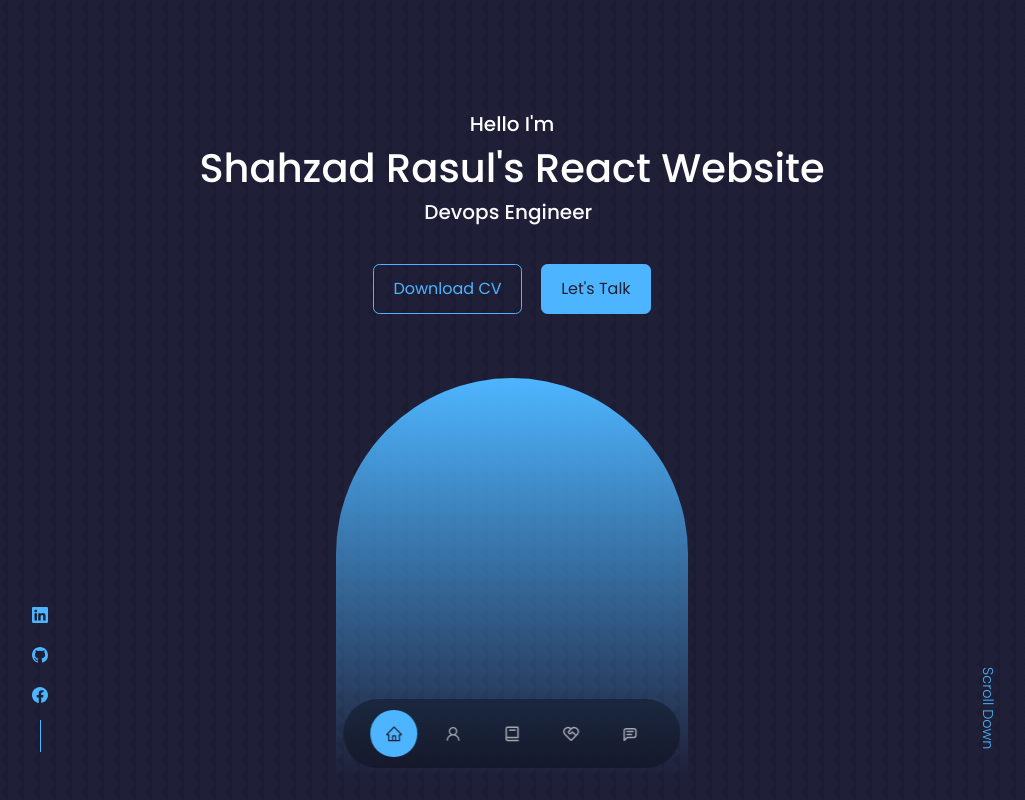
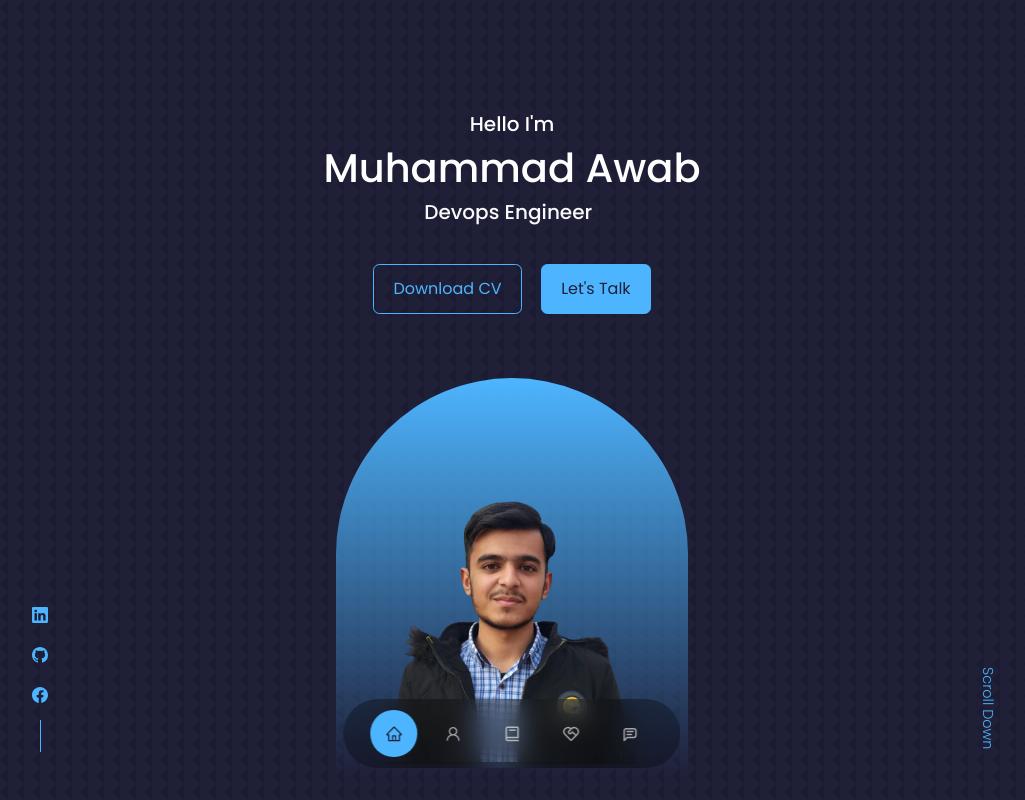
Before and after one commit to Muhammad-Awab/PortfolioWebsite, a React (Create React App) app: page / in a window 1280 px wide. Shown: the top 800 px of the page, without its empty margins (128-1153 px from the left). Built offline with nearby package versions, Linux system fonts and the light colour scheme; the HTML template or start-up script is replaced by a standard one.

Commit message:
Update Image and Name

```diff
--- a/src/components/Header/Header.jsx
+++ b/src/components/Header/Header.jsx
@@ -1,7 +1,7 @@
 import React from 'react'
 import './Header.css'
 import CTA from './CTA'
-
+import img from '../../assets/awab1.png'
 import HeaderSocials from './HeaderSocials'
 import Typewriter from 'typewriter-effect';
 
@@ -10,12 +10,12 @@ const Header = () => {
     <header>
       <div className="container header_container">
 <h5>Hello I'm</h5>
-<h1>Shahzad Rasul's React Website</h1>
+<h1>Muhammad Awab</h1>
 
 <h5 className="text-light">
 <Typewriter
   options={{
-    strings:['Devops Engineer'],
+    strings: ['Full stack Developer', 'Devops Engineer'],
     autoStart: true,
     delay: 75,
     loop: true,
@@ -25,6 +25,7 @@ const Header = () => {
 <CTA />
 <HeaderSocials/>
 <div className="me">
+  <img src={img} alt="me" />
 </div>
 <a href="#contact" className='scroll_down'>Scroll Down</a>
       </div>
```
